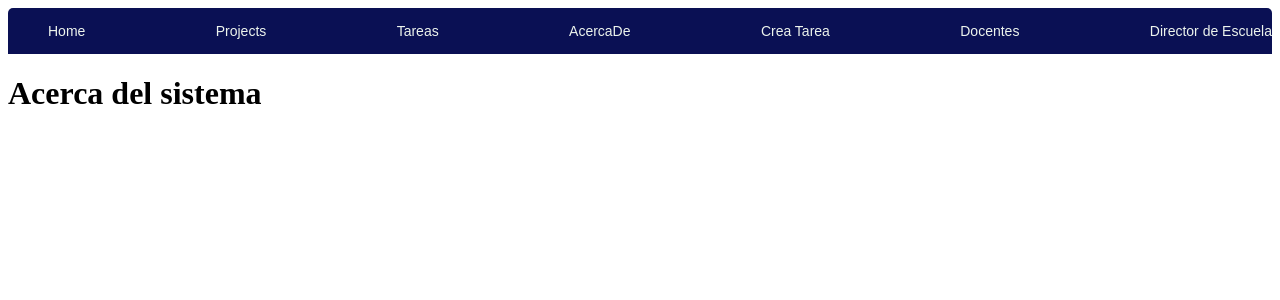
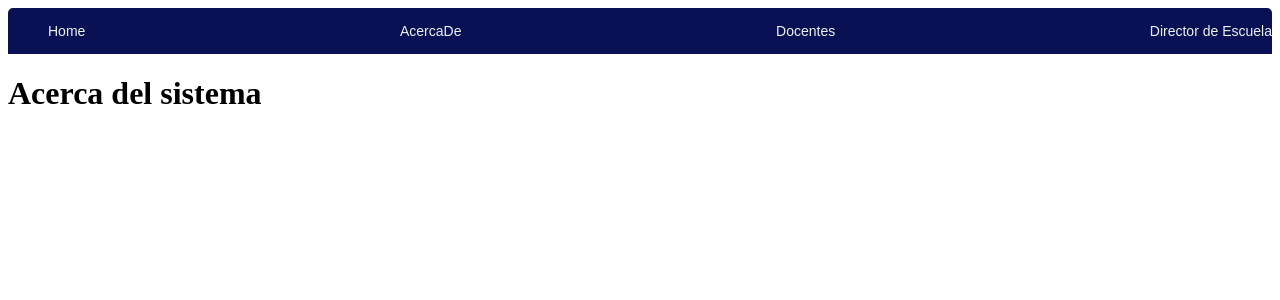
Before and after one commit to salinas-jerson/Gestion_Silabo_y_Asistencia_de_Docentes, a Django app: page /about/ in a window 1280 px wide. Shown: the top 300 px of the page. Run offline with Django 4.2, Linux system fonts and the light colour scheme.

Commit message:
limpieza home

```diff
--- a/myapp/templates/ventanas/base.html
+++ b/myapp/templates/ventanas/base.html
@@ -16,16 +16,7 @@
                 <a href="{% url 'index' %}">Home</a>
             </li>
             <li>
-                <a href="{% url 'project' %}">Projects</a>
-            </li>
-            <li>
-                <a href="{% url 'tarea' %}">Tareas</a>
-            </li>
-            <li>
                 <a href="{% url 'about' %}">AcercaDe</a>
-            </li>
-            <li>
-                <a href="{% url 'crea_tarea' %}">Crea Tarea</a>
             </li>
             <li>
                 <a href="{% url 'iniciaSessionD' %}">Docentes</a>
--- a/myapp/urls.py
+++ b/myapp/urls.py
@@ -5,9 +5,6 @@ urlpatterns = [
     path('',views.index,name="index"),
     path('about/',views.AcerceDe,name="about"),
     #path('hello/<str:username>',views.helloWorld,name="hello"),   #se llama y espera nombre de parametro
-    path('tarea/',views.tareas,name="tarea"),
-    path('project/',views.project,name="project"),
-    path('crea_tarea/',views.crear_new_tarea,name="crea_tarea"),
     #------------ URL DOCENTES ----------------------------
     path('mis_cursos/',views.misCursos,name="mis_cursos"),
     path('docentes/',views.docentes,name="docentes"),
--- a/myapp/views.py
+++ b/myapp/views.py
@@ -17,30 +17,6 @@ from .forms import crearTarea
 def index(respuesta):
     title = 'Variable enviada'
     return render(respuesta,"index.html",{'cabecera': title}) #cabecera es una var
-
-def project(respuesta):
-    projec = Project.objects.all()
-    return render(respuesta,"projects.html",{'proyecto':projec})
-
-def tareas(respuesta):
-    tarea = Task.objects.all()
-    return render(respuesta,"tareas.html",{'tareas':tarea})
-
-def crear_new_tarea(respuesta):
-    if respuesta.method == 'GET':
-        #mostrar interface
-        return render(respuesta,"crear_tarea.html", {'form':crearTarea()})
-    else:
-        #guardar datos / cada atributo
-        #print(respuesta.POST['title']) # lo que viene del formulario en title y descripcion
-        Task.objects.create(
-        name=respuesta.POST['title'],
-        descripcion=respuesta.POST['descripcion'],
-        OdersTablas_id=1
-        )
-        #las variables son los mismops de la tabla (si es forinkey -> con ..._...)
-        return redirect('tarea')
-
 
 def AcerceDe(respuesta):
     return render(respuesta,"about.html")
```
Also changed, not shown: db.sqlite3.
